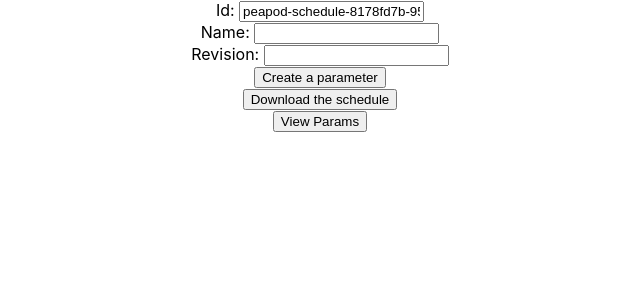
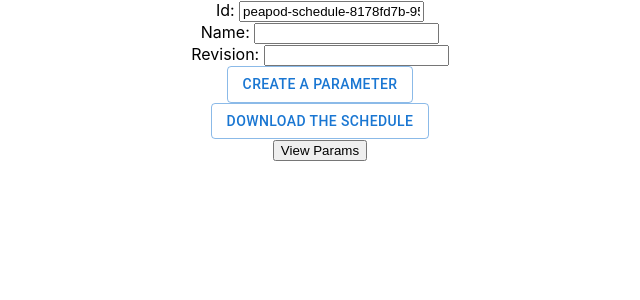
Before and after one commit to PeaPodTechnologies/schedule, a React (Create React App) app: page / in a window 1280 px wide. Shown: the top 300 px of the page, without its empty margins (320-960 px from the left). Built offline with nearby package versions, Linux system fonts and the light colour scheme.

Commit message:
material ui

```diff
--- a/package.json
+++ b/package.json
@@ -3,6 +3,9 @@
   "version": "0.1.0",
   "private": true,
   "dependencies": {
+    "@emotion/react": "^11.10.4",
+    "@emotion/styled": "^11.10.4",
+    "@mui/material": "^5.10.4",
     "@peapodtech/types": "^0.0.4",
     "@testing-library/jest-dom": "^5.16.5",
     "@testing-library/react": "^13.4.0",
--- a/src/atoms/CallbackButton.tsx
+++ b/src/atoms/CallbackButton.tsx
@@ -1,4 +1,5 @@
 import { FC } from 'react';
+import { Button } from '@mui/material';
 
 interface CallbackButtonProps {
 	callback(): void;
@@ -7,13 +8,13 @@ interface CallbackButtonProps {
 
 const CallbackButton: FC<CallbackButtonProps> = props => (
 	<div>
-		<button
+		<Button variant="outlined"
 			onClick={() => {
 				props.callback();
 			}}
 		>
 			{props.text}
-		</button>
+		</Button>
 	</div>
 );
 
```
Also changed, not shown: 1 other file (tests, documents, lock files or other folders).
